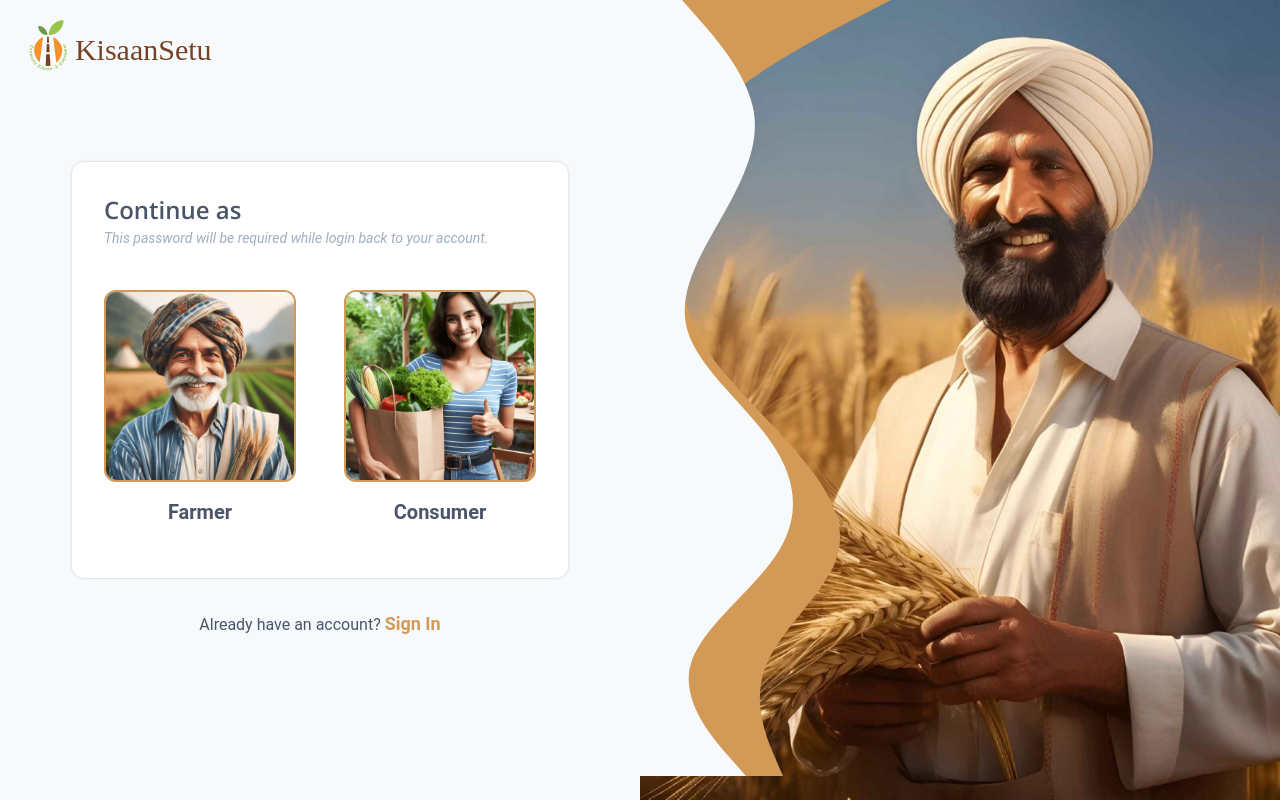
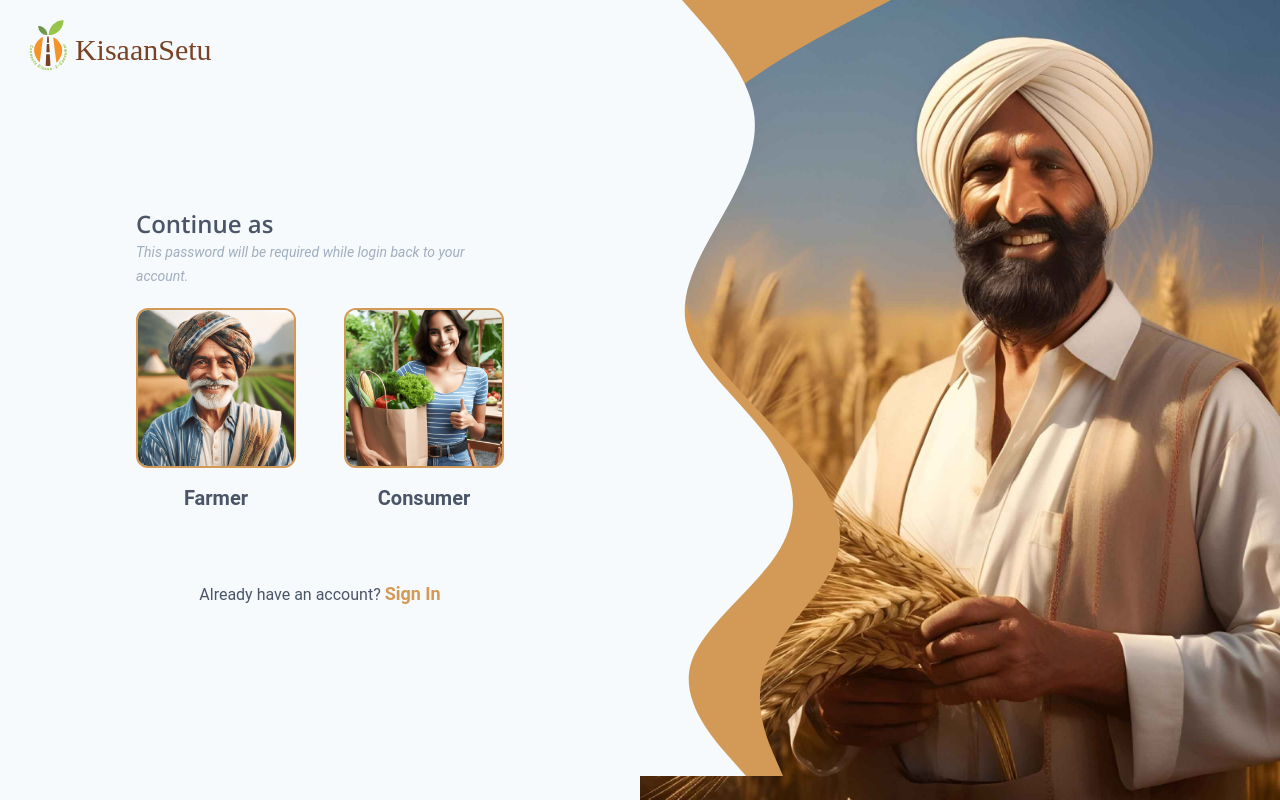
Before and after one commit to kanhaiyadav/KisaanSetu, a React (Vite) app in the folder client/: page /signup in a window 1280 px wide. Built offline with nearby package versions, Linux system fonts and the light colour scheme; a web font is replaced by a local one.

Commit message:
minor changes

```diff
--- a/client/src/Pages/LandingPage.jsx
+++ b/client/src/Pages/LandingPage.jsx
@@ -2,7 +2,6 @@ import Navbar from "../componenets/Navbar"
 import Hero from "../componenets/Hero"
 import styles from "../style.js"
 import Features from "../componenets/Features.jsx";
-
 const LandingPage = () => {
     return (
         <div className="bg-[#fdfdfd] w-screen h-screen overflow-x-hidden overflow-y-scroll">
@@ -22,6 +21,7 @@ const LandingPage = () => {
                     <Features />
                 </div>
             </div>
+
         </div>
     )
 }
--- a/client/src/Pages/SignInUp/index.jsx
+++ b/client/src/Pages/SignInUp/index.jsx
@@ -19,7 +19,7 @@ const SignInUp = ({ type }) => {
                         <p className="text-gray-700">Don&apos;t have an account? <Link to={'/signup'} className="text-lg font-semibold text-[#d39a57] hover:underline">Sign Up</Link></p>
                 }
             </div>
-            <div className="relative w-1/2">
+            <div className="relative w-1/2 hidden sm:block">
                 <img src="/SignInUp.jpeg" alt="farmer" className="h-full w-full object-cover" />
                 <div className="absolute top-0 h-full w-full bg-no-repeat" style={{ backgroundImage: 'url(/wave1.svg)' }}></div>
             </div>
--- a/client/src/Pages/SignInUp/step1.jsx
+++ b/client/src/Pages/SignInUp/step1.jsx
@@ -9,13 +9,13 @@ const Step1 = () => {
     const dispatch = useDispatch();
     const navigate = useNavigate();
     return (
-        <Container>
+        <Container className="container mx-auto p-4 w-full sm:w-11/12 md:w-10/12 lg:w-9/12 xl:w-8/12">
             <Header>
                 <h1 className="m-0 font-sans text-2xl font-semibold text-gray-700">Continue as</h1>
                 <i className="text-sm font-normal text-gray-500 m-0">This password will be required while login back to your account.</i>
             </Header>
 
-            <div className="flex gap-12 my-5">
+            <div className="flex gap-12 my-5 ">
                 <div className="text-center w-48 flex flex-col items-center gap-4">
                         <motion.img src="/Farmer.png" alt="Farmer" className="w-full h-full rounded-xl border-2 border-[#d39a57] cursor-pointer" onClick={
                             ()=> {
--- a/client/src/componenets/Container.jsx
+++ b/client/src/componenets/Container.jsx
@@ -4,7 +4,7 @@ const Container = ({ children, ...otherProps }) => {
     return (
         <motion.div
             className={`flex flex-col justify-center items-center p-8 bg-white
-            shadow-[0px_0px_3px_rgba(0,0,0,0.2)] w-[fit-content] rounded-xl`}
+            shadow-[0px_0px_3px_rgba(0,0,0,0.2)] w-[fit-content] rounded-xl `}
             {...otherProps}
             initial={{ opacity: 0, x: 300 }}
             animate={{ opacity: 1, x: 0 }}
```
Also changed, not shown: client/src/componenets/Footer.jsx (added).
